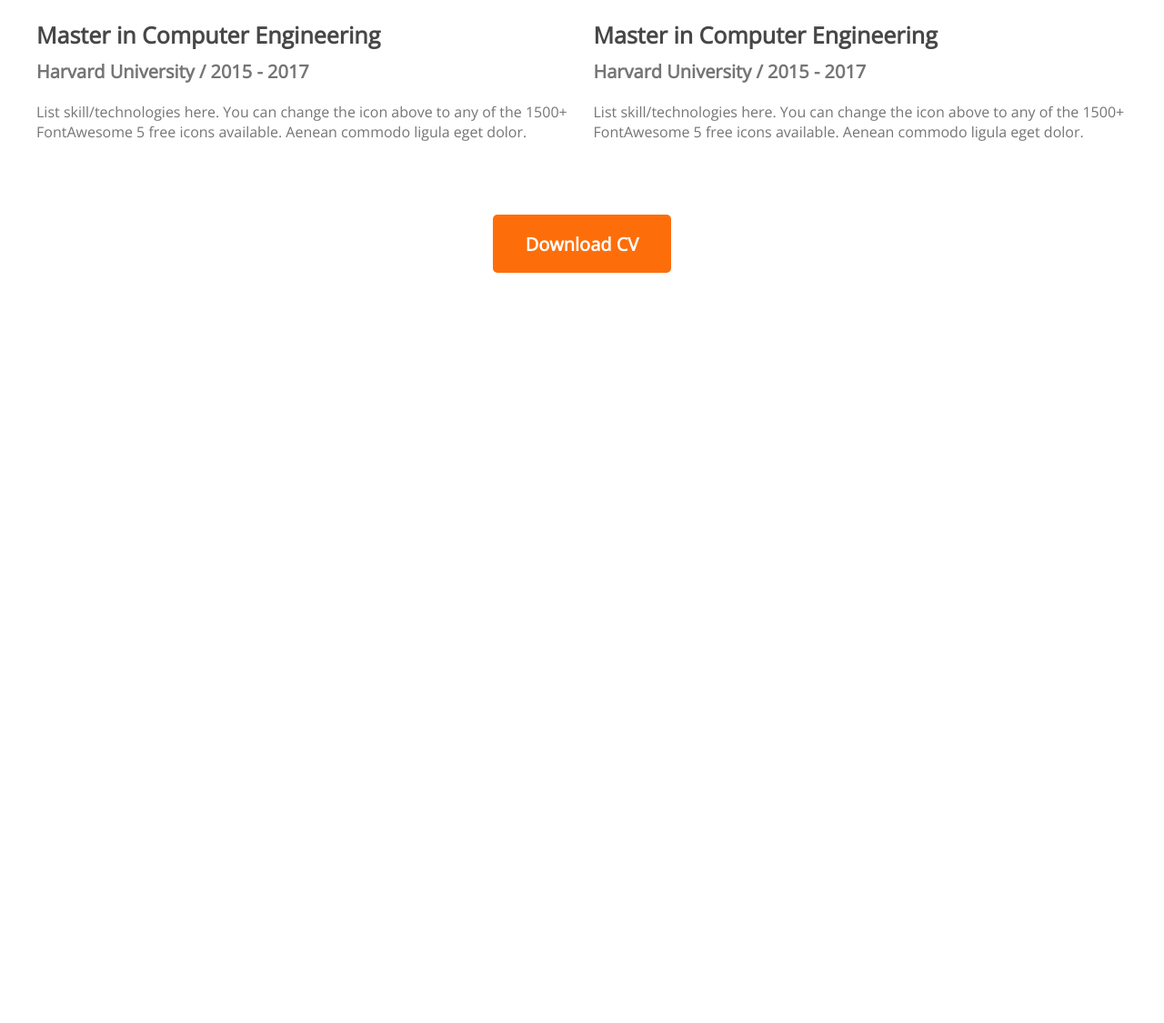
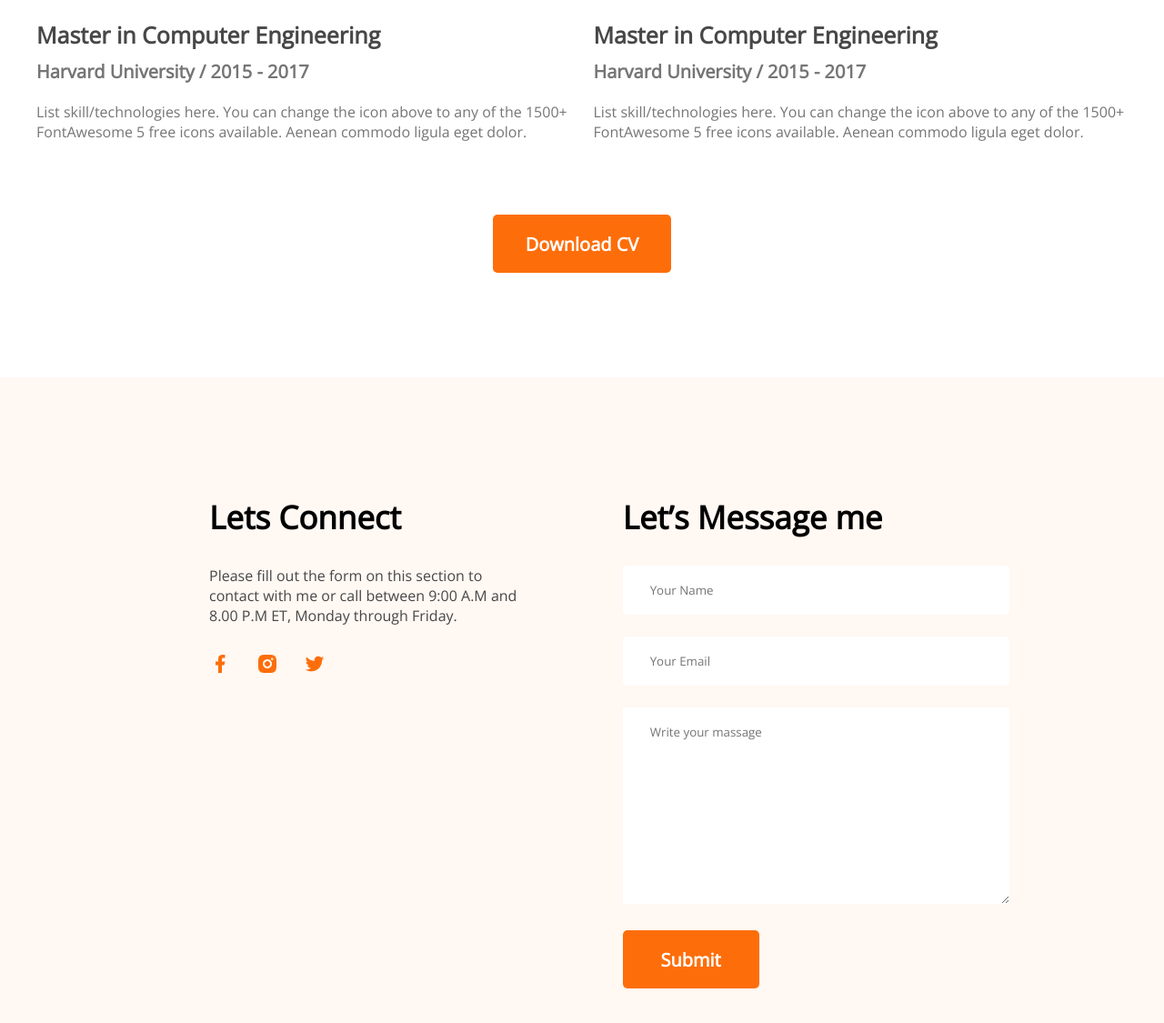
Before and after one commit to kazimahin68/developer-portfolio, a plain HTML site: page index.html in a window 1280 px wide. Shown: the part 2866-3991 px from the top of the page at 91% size. Before the commit the page ends 3166 px from the top, so only its background shows below. Drawn offline with nearby package versions, Linux system fonts and the light colour scheme.

Commit message:
footer added

```diff
--- a/index.html
+++ b/index.html
@@ -127,6 +127,32 @@
             <div class="resume-btn"><button class="btn">Download CV</button></div>
         </section>
     </main>
+    <footer>
+        <section class="contact">
+            <div class="social">
+                <h2 class="section-title">Lets Connect</h2>
+                <p class="contact-info">Please fill out the form on this section to contact with me or call between 9:00 A.M and 8.00 P.M ET, Monday through Friday.</p>
+                <a href="">
+                    <img src="images/icons/facebook.png" alt="">
+                </a>
+                <a href="">
+                    <img src="images/icons/insta.png" alt="">
+                </a>
+                <a href="">
+                    <img src="images/icons/twitter.png" alt="">
+                </a>
+            </div>
+            <div class="form">
+                <h2 class="section-title">Let’s Message me</h2>
+                <form action="">
+                    <input type="text" name="" id="" placeholder="Your Name">
+                    <input type="email" name="" id="" placeholder="Your Email">
+                    <textarea name="" id="" cols="30" rows="10" placeholder="Write your massage"></textarea>
+                    <input class="btn" type="button" value="Submit">
+                </form>
+            </div>
+        </section>
+    </footer>
 </body>
 
 </html>
--- a/styles/style.css
+++ b/styles/style.css
@@ -129,6 +129,7 @@ main {
     font-weight: 700;
     font-size: 20px;
 }
+
 .what-i-do {
     margin-top: 130px;
 }
@@ -187,6 +188,7 @@ main {
     font-weight: 700;
     font-size: 30px;
 }
+
 .resume-item {
     margin: 30px 0;
 }
@@ -210,7 +212,50 @@ main {
     font-size: 16px;
     color: #757575;
 }
+
 .resume-btn {
     margin-top: 50px;
     text-align: center;
 }
+
+/* Contact Style */
+
+.contact {
+    display: flex;
+    gap: 100px;
+    background: #FFF8F3;
+    padding: 130px 230px;
+    margin-top: 115px;
+}
+
+.contact .section-title {
+    text-align: left;
+}
+
+.contact input,
+textarea {
+    margin-bottom: 24px;
+    border: 0;
+    width: 100%;
+    padding: 18px 30px;
+}
+
+.contact-info {
+    font-weight: 400;
+    font-size: 16px;
+    color: #474747;
+    margin-bottom: 30px;
+}
+
+input {
+    background: #FFFFFF;
+    border-radius: 5px;
+}
+form .btn {
+    width: 150px;
+}
+
+.social a {
+    text-decoration: none;
+    margin-right: 24px;
+}
```
